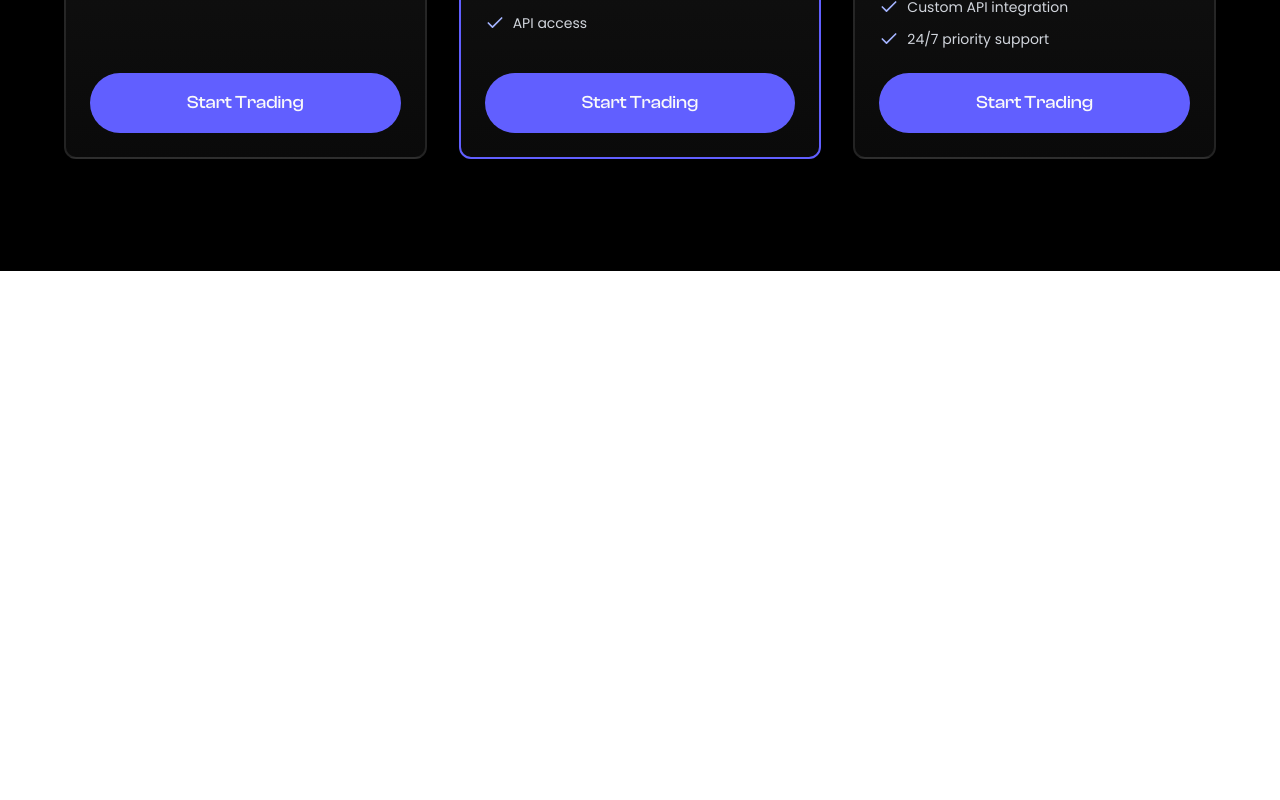
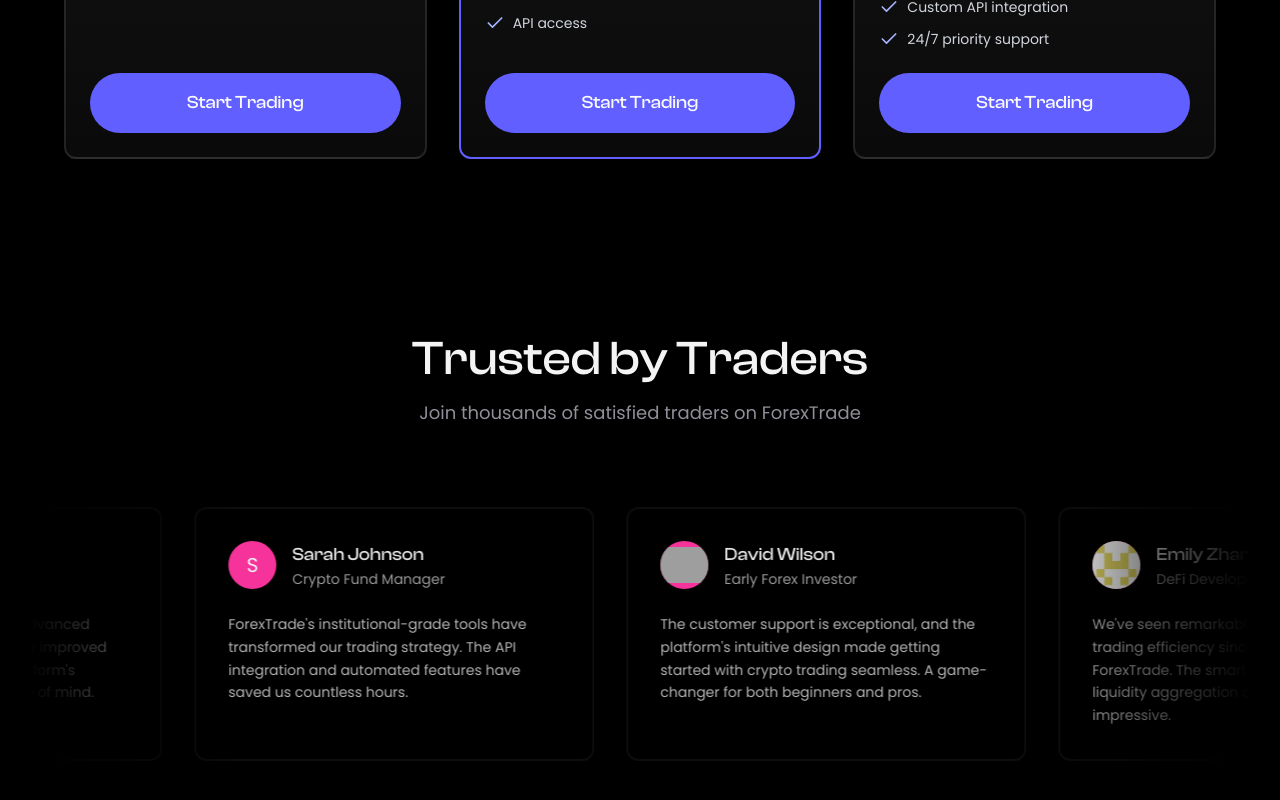
Before and after one commit to vinicius-francisco-sm/forextrade, a React (Vite) app: page / in a window 1280 px wide. Shown: the part 3247-4047 px from the top of the page. Before the commit the page ends 3518 px from the top, so only its background shows below. Built offline with nearby package versions, Linux system fonts and the light colour scheme; grey boxes are pictures that could not be loaded; a web font is replaced by a local one.

Commit message:
feat: implement testimonials section

```diff
--- a/src/App.jsx
+++ b/src/App.jsx
@@ -4,6 +4,7 @@
 import LogoCarousel from "./sections/LogoCarousel";
 import FeaturesSection from "./sections/FeaturesSection";
 import PricingSection from "./sections/PricingSection";
+import TestimonialSection from "./sections/TestimonialSection";
 
 const App = () => {
   return (
@@ -15,6 +16,7 @@
         <LogoCarousel />
         <FeaturesSection />
         <PricingSection />
+        <TestimonialSection />
       </div>
     </div>
   );
--- a/src/index.css
+++ b/src/index.css
@@ -75,7 +75,7 @@
 
 .animate-marquee {
   display: flex;
-  animation: marquee 40s linear infinite;
+  animation: marquee 30s linear infinite;
   animation-play-state: var(--marquee-play-state, running);
 }
 
--- /dev/null
+++ b/src/sections/TestimonialSection.jsx
@@ -0,0 +1,140 @@
+import { useRef } from "react";
+import { testimonials } from "../assets/data";
+
+const TestimonialSection = () => {
+  const marqueeRef = useRef(null);
+
+  // pause marquee on hover
+  const handleMouseEnter = () => {
+    if (marqueeRef.current) {
+      marqueeRef.current.style.setProperty("--marquee-play-state", "paused");
+    }
+  };
+
+  const handleMouseLeave = () => {
+    if (marqueeRef.current) {
+      marqueeRef.current.style.setProperty("--marquee-play-state", "running");
+    }
+  };
+  return (
+    <section className="py-20 overflow-hidden">
+      <div className="container mx-auto px-4">
+        {/* Title */}
+        <div className="text-center mb-16">
+          <h2 className="text-5xl font-normal mb-4 clash-display">
+            Trusted by Traders
+          </h2>
+          <p className="text-zinc-400/90 text-lg">
+            Join thousands of satisfied traders on ForexTrade
+          </p>
+        </div>
+
+        {/* Marquee */}
+        <div className="relative flex flex-col antialiased">
+          {/* Container */}
+          <div ref={marqueeRef} className="relative flex overflow-hidden py-4">
+            {/* Moving Part */}
+            <div
+              className="animate-marquee min-w-full flex shrink-0 items-stretch gap-8"
+              style={{
+                animationPlayState: "var(--marquee-play-state",
+              }}
+            >
+              {testimonials.map((testimonial, index) => (
+                <div
+                  key={index}
+                  onMouseEnter={handleMouseEnter}
+                  onMouseLeave={handleMouseLeave}
+                  className="w-[400px] cursor-pointer shrink-0 bg-black/40 backdrop-blur-xl border-white/5 hover:border-white/10 transition-all duration-300 p-8 border-2 rounded-xl"
+                >
+                  {/* Image / Name */}
+                  <div className="centered-row gap-4 mb-6">
+                    {/* Image */}
+                    <div className="h-12 w-12 overflow-clip rounded-full text-xl center-item text-center bg-pink-500">
+                      {!testimonial.image ? (
+                        testimonial.name[0]
+                      ) : (
+                        <img
+                          src={testimonial.image}
+                          alt="testimonial profile picture"
+                        />
+                      )}
+                    </div>
+
+                    {/* Name / Role */}
+                    <div>
+                      <h4 className="font-medium text-lg clash-display text-white/90">
+                        {testimonial.name}
+                      </h4>
+                      <p className="text-sm text-white/60">
+                        {testimonial.role}
+                      </p>
+                    </div>
+                  </div>
+
+                  {/* Content */}
+                  <p className="text-white/70 text-sm leading-relaxed">
+                    {testimonial.content}
+                  </p>
+                </div>
+              ))}
+            </div>
+
+            {/* duplicate moving part for marquee effect */}
+            <div
+              className="animate-marquee min-w-full flex shrink-0 items-stretch gap-8"
+              style={{
+                animationPlayState: "var(--marquee-play-state",
+              }}
+            >
+              {testimonials.map((testimonial, index) => (
+                <div
+                  key={index}
+                  onMouseEnter={handleMouseEnter}
+                  onMouseLeave={handleMouseLeave}
+                  className="w-[400px] cursor-pointer shrink-0 bg-black/40 backdrop-blur-xl border-white/5 hover:border-white/10 transition-all duration-300 p-8 border-2 rounded-xl"
+                >
+                  {/* Image / Name */}
+                  <div className="centered-row gap-4 mb-6">
+                    {/* Image */}
+                    <div className="h-12 w-12 overflow-clip rounded-full text-xl center-item text-center bg-pink-500">
+                      {!testimonial.image ? (
+                        testimonial.name[0]
+                      ) : (
+                        <img
+                          src={testimonial.image}
+                          alt="testimonial profile picture"
+                        />
+                      )}
+                    </div>
+
+                    {/* Name / Role */}
+                    <div>
+                      <h4 className="font-medium text-lg clash-display text-white/90">
+                        {testimonial.name}
+                      </h4>
+                      <p className="text-sm text-white/60">
+                        {testimonial.role}
+                      </p>
+                    </div>
+                  </div>
+
+                  {/* Content */}
+                  <p className="text-white/70 text-sm leading-relaxed">
+                    {testimonial.content}
+                  </p>
+                </div>
+              ))}
+            </div>
+          </div>
+
+          {/* Smooth edges */}
+          <div className="absolute h-full w-20 md:w-50 bg-gradient-to-r from-black to-transparent -left-1"></div>
+          <div className="absolute h-full w-20 md:w-50 bg-gradient-to-l from-black to-transparent -right-1"></div>
+        </div>
+      </div>
+    </section>
+  );
+};
+
+export default TestimonialSection;
```
